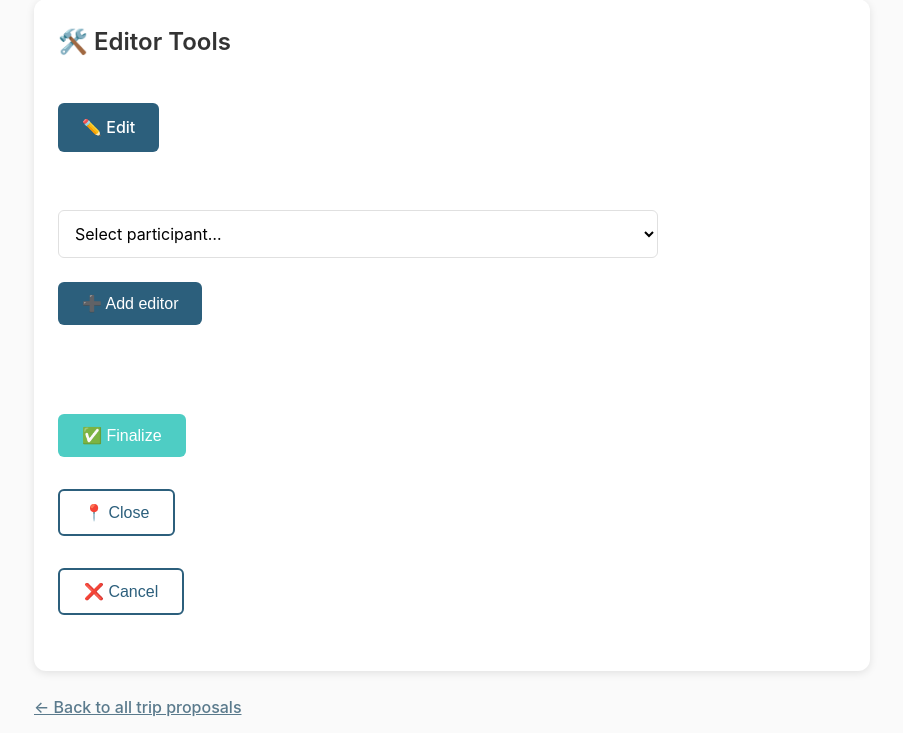
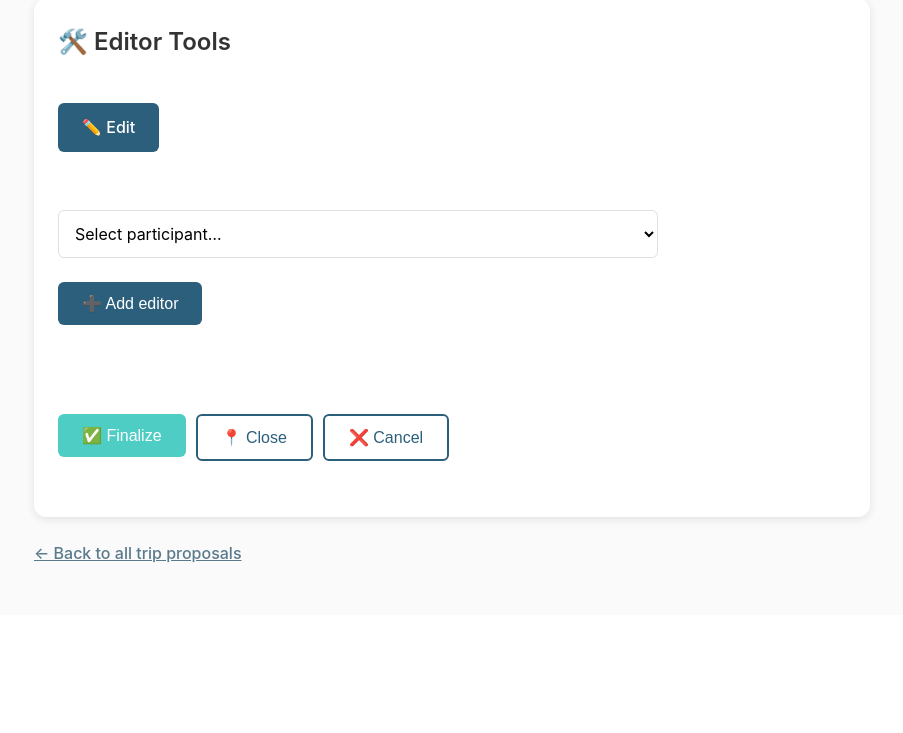
Before and after one commit to oliverdacre/travel-together, a Flask app: page /trip/1 in a window 1280 px wide. Shown: the part 1186-1919 px from the top of the page, without its empty margins (188-1091 px from the left). After the commit the page ends 1749 px from the top, so only its background shows below. Run offline with Flask 3, Linux system fonts and the light colour scheme; a user stored in the database is signed in; tables that the repository leaves empty hold one stand-in row (values such as "Sample post").

Commit message:
fix: display of editor buttons

```diff
--- a/travel/templates/trip/detail.html
+++ b/travel/templates/trip/detail.html
@@ -106,7 +106,7 @@
 
   <br>
 
-  <div>
+  <div style="display: flex; gap: 10px;">
     <form action="{{ url_for('trip.finalize_proposal', trip_id=proposal.id) }}" method="POST">
       <button class="btn btn-success">✅ Finalize</button>
     </form>
```
